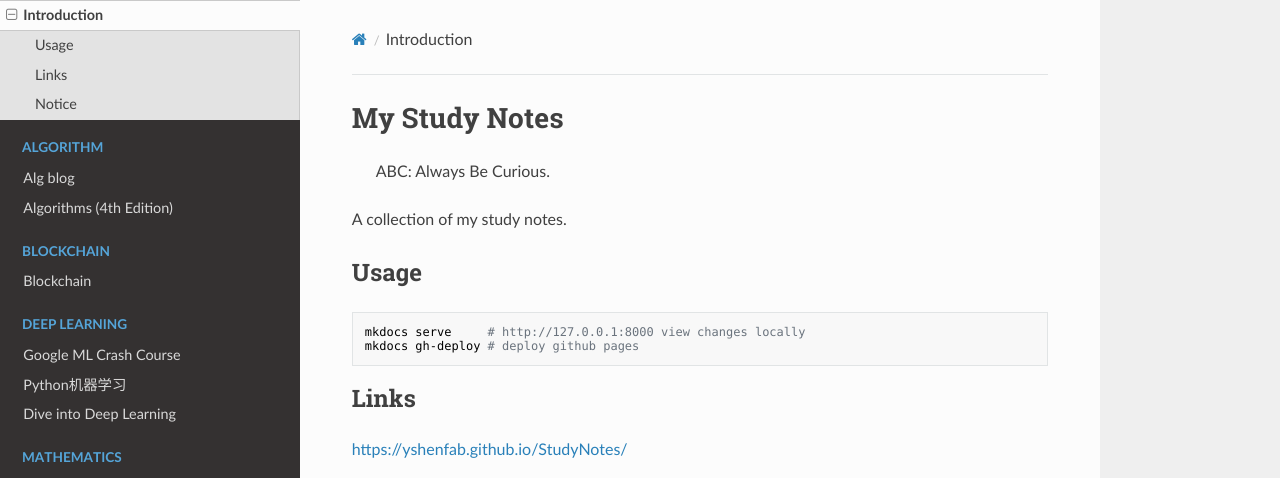
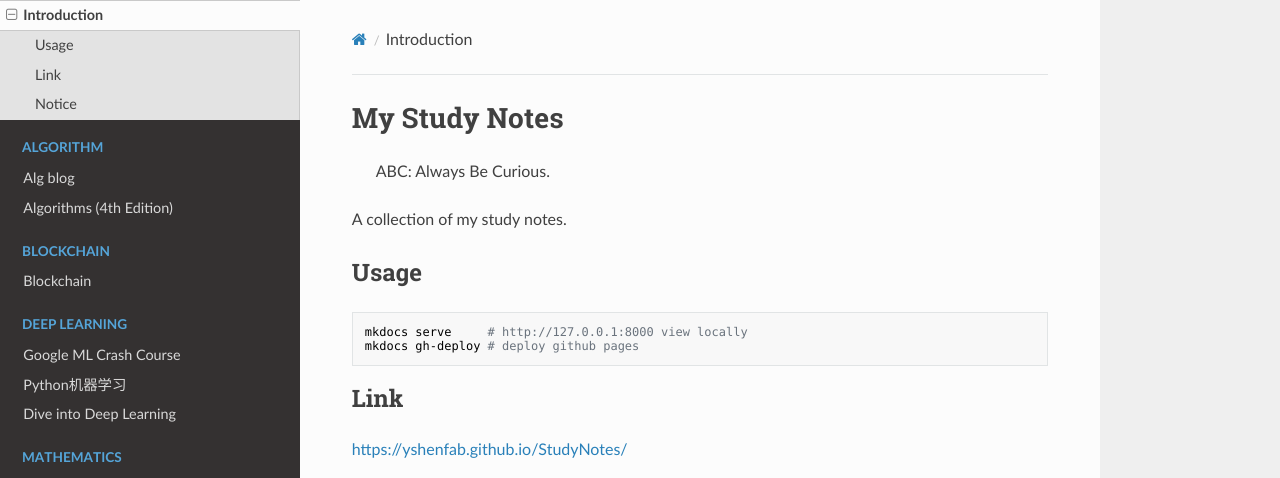
Before and after one commit to yshenfab/StudyNotes, an MkDocs documentation site: the page built from docs/index.md, in a window 1280 px wide. Shown: the top 478 px of the page. Built offline with MkDocs 1.6.1, drawn with Linux system fonts in a browser that asks for light colours; nearby versions of some CDN libraries.

Commit message:
update repo

````diff
--- a/docs/index.md
+++ b/docs/index.md
@@ -6,11 +6,11 @@ A collection of my study notes.
 
 ## Usage
 ```sh
-mkdocs serve     # http://127.0.0.1:8000 view changes locally
+mkdocs serve     # http://127.0.0.1:8000 view locally
 mkdocs gh-deploy # deploy github pages
 ```
 
-## Links
+## Link
 [https://yshenfab.github.io/StudyNotes/](https://yshenfab.github.io/StudyNotes/)
 
 
````
Also changed, not shown: README.md (+2 -2 lines).
